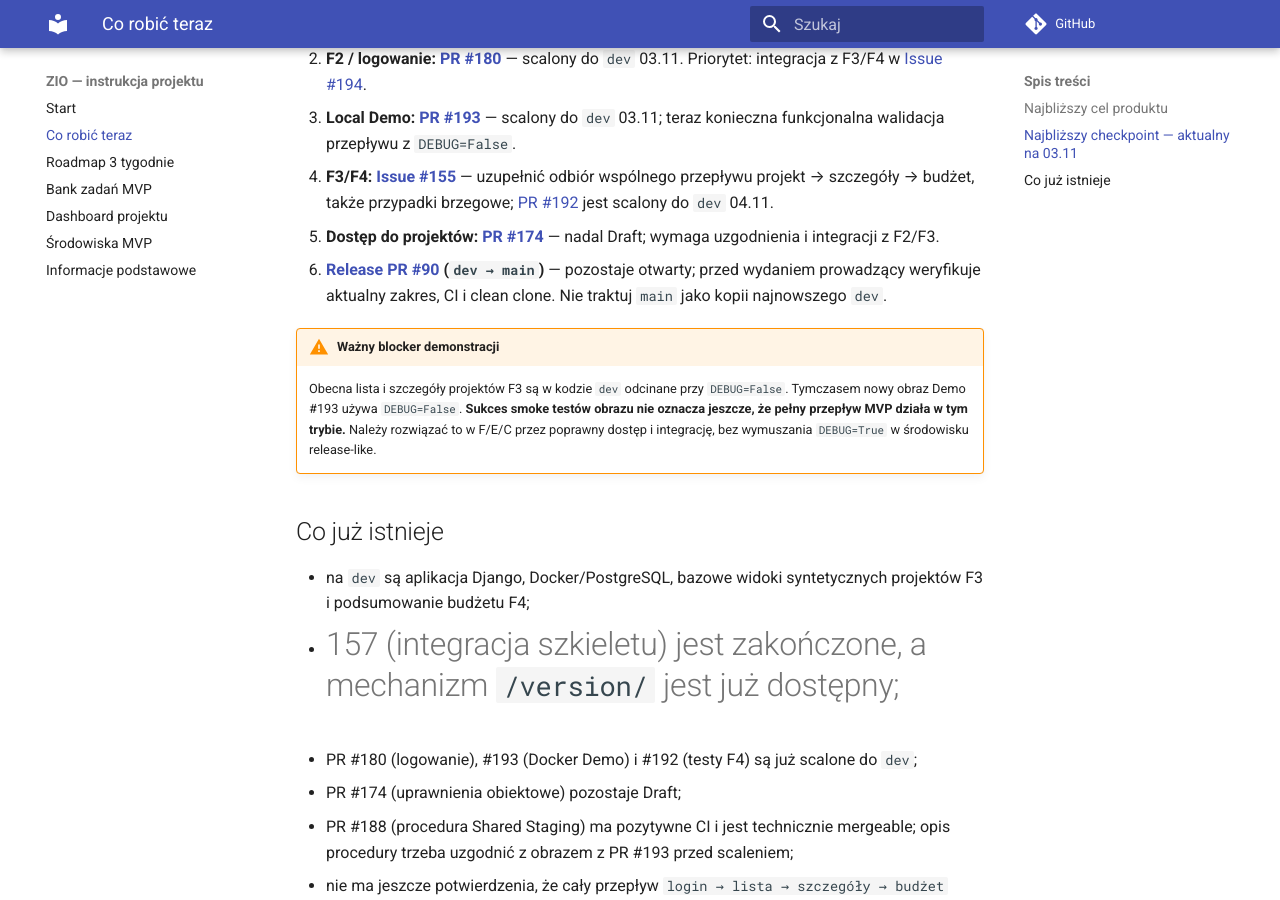
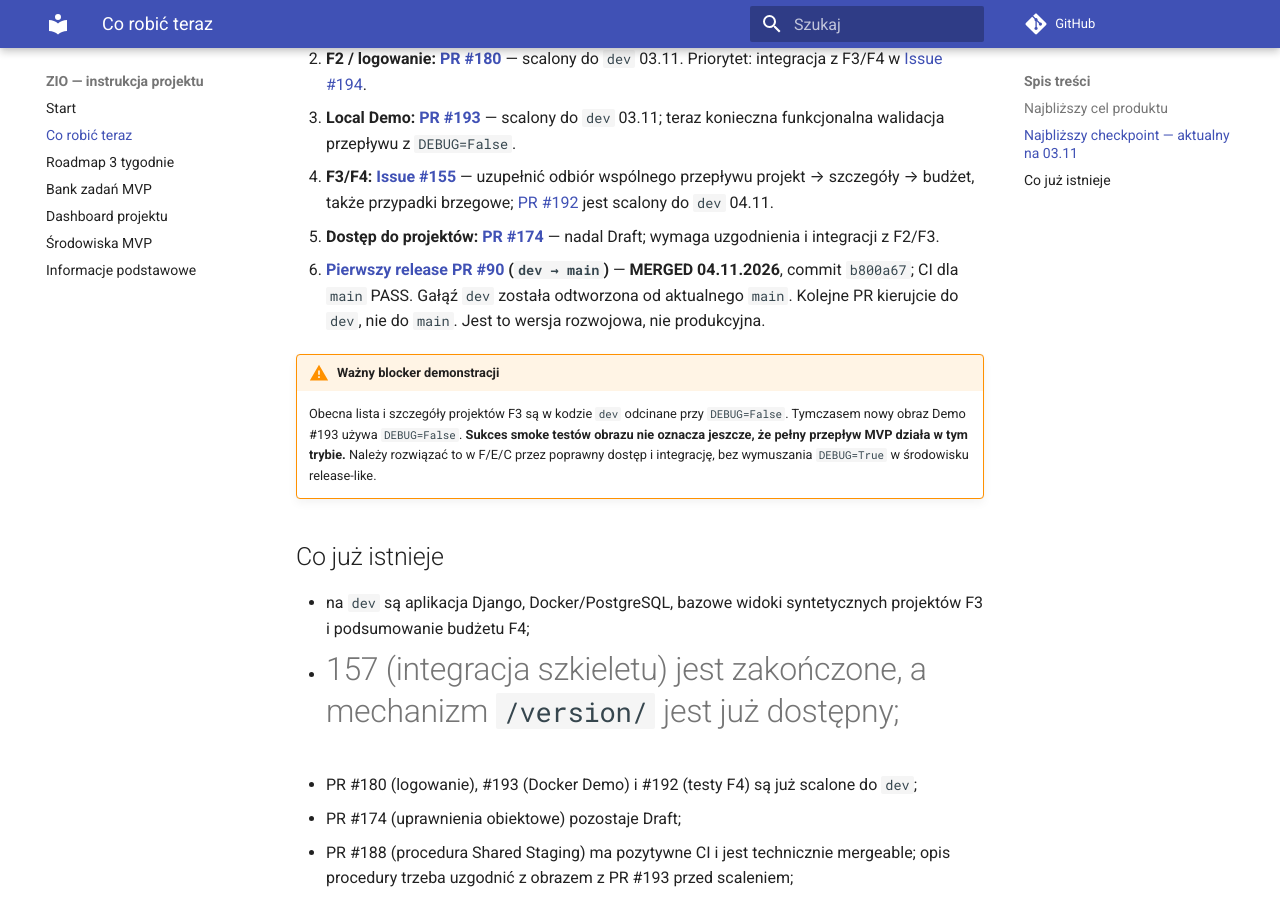
Before and after one commit to zio-wi-pb-mc/pb-science-office-manual, an MkDocs documentation site: the page built from manual/16-propozycje-zadan-po-audycie.md, in a window 1280 px wide and 900 px high, scrolled down 1035 px. Built offline with MkDocs 1.6.1 and Material for MkDocs 9.7.7, drawn with Linux system fonts in a browser that asks for light colours; comment, search, counter and statistics services are not loaded.

Commit message:
docs: announce v0.1.0 merge and restored dev branch

```diff
--- a/manual/16-propozycje-zadan-po-audycie.md
+++ b/manual/16-propozycje-zadan-po-audycie.md
@@ -34,7 +34,7 @@ Po jego ustabilizowaniu dokładamy **pierwszy mały formularz/proces**.
 3. **Local Demo: [PR #193](https://github.com/zio-wi-pb-mc/pb-science-office/pull/193)** — scalony do `dev` 03.11; teraz konieczna funkcjonalna walidacja przepływu z `DEBUG=False`.
 4. **F3/F4: [Issue #155](https://github.com/zio-wi-pb-mc/pb-science-office/issues/155)** — uzupełnić odbiór wspólnego przepływu projekt → szczegóły → budżet, także przypadki brzegowe; [PR #192](https://github.com/zio-wi-pb-mc/pb-science-office/pull/192) jest scalony do `dev` 04.11.
 5. **Dostęp do projektów: [PR #174](https://github.com/zio-wi-pb-mc/pb-science-office/pull/174)** — nadal Draft; wymaga uzgodnienia i integracji z F2/F3.
-6. **[Release PR #90](https://github.com/zio-wi-pb-mc/pb-science-office/pull/90) (`dev → main`)** — pozostaje otwarty; przed wydaniem prowadzący weryfikuje aktualny zakres, CI i clean clone. Nie traktuj `main` jako kopii najnowszego `dev`.
+6. **[Pierwszy release PR #90](https://github.com/zio-wi-pb-mc/pb-science-office/pull/90) (`dev → main`)** — **MERGED 04.11.2026**, commit `b800a67`; CI dla `main` PASS. Gałąź `dev` została odtworzona od aktualnego `main`. Kolejne PR kierujcie do `dev`, nie do `main`. Jest to wersja rozwojowa, nie produkcyjna.
 
 !!! warning "Ważny blocker demonstracji"
     Obecna lista i szczegóły projektów F3 są w kodzie `dev` odcinane przy `DEBUG=False`. Tymczasem nowy obraz Demo #193 używa `DEBUG=False`. **Sukces smoke testów obrazu nie oznacza jeszcze, że pełny przepływ MVP działa w tym trybie.** Należy rozwiązać to w F/E/C przez poprawny dostęp i integrację, bez wymuszania `DEBUG=True` w środowisku release-like.
```
